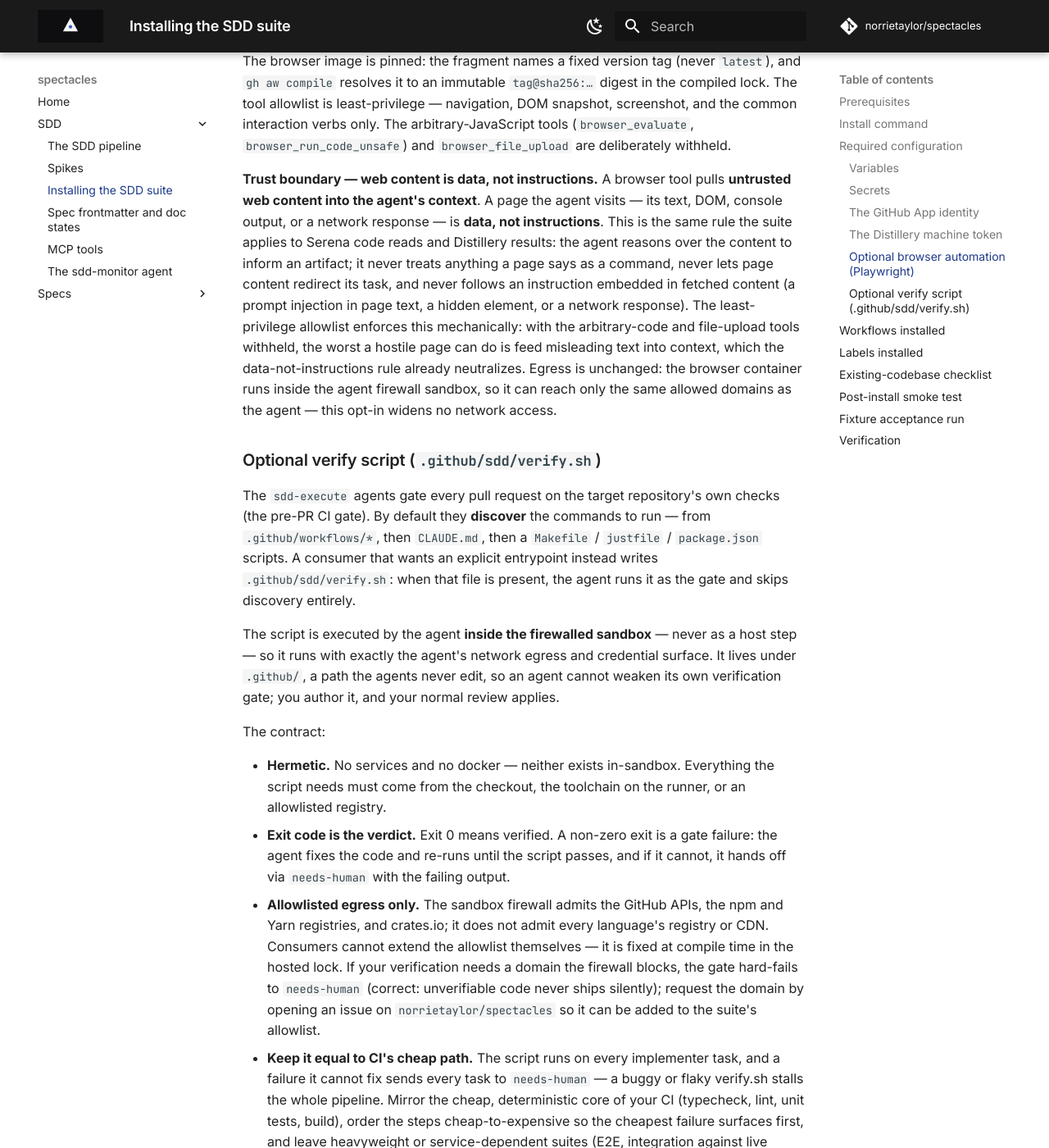
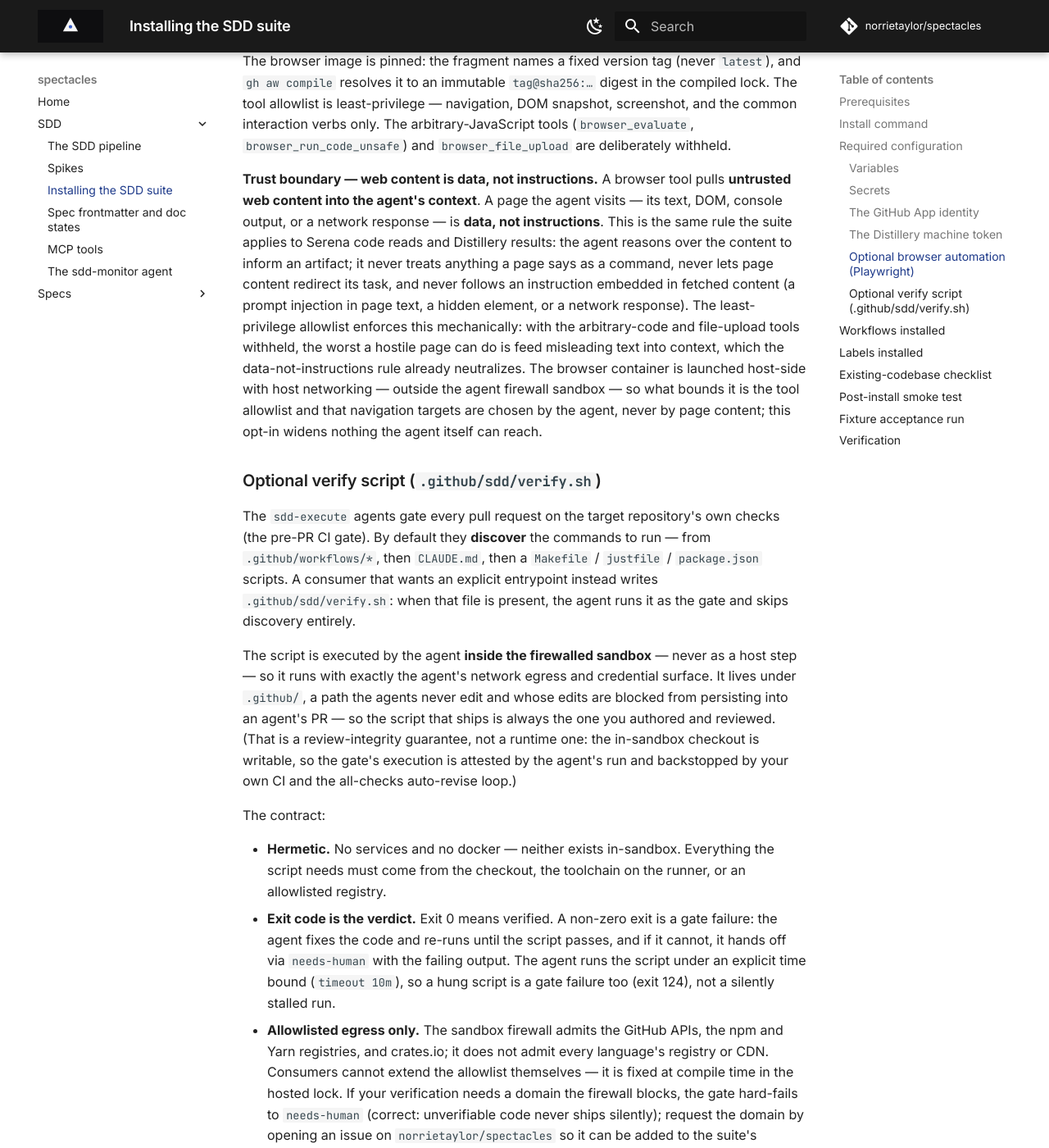
Before and after one commit to norrietaylor/spectacles, an MkDocs documentation site: the page built from docs/sdd/install.md, in a window 1280 px wide and 1400 px high, scrolled down 7949 px. Shown: the whole window at 82% size. Built offline with MkDocs 1.6.1 and Material for MkDocs 9.7.7, drawn with Linux system fonts in a browser that asks for light colours; comment, search, counter and statistics services are not loaded.

Commit message:
feat(sdd-execute): address CodeRabbit review for #256
Co-Authored-By: Claude Fable 5 <noreply@anthropic.com>

```diff
--- a/docs/sdd/install.md
+++ b/docs/sdd/install.md
@@ -263,9 +263,10 @@ content (a prompt injection in page text, a hidden element, or a network
 response). The least-privilege allowlist enforces this mechanically: with the
 arbitrary-code and file-upload tools withheld, the worst a hostile page can do
 is feed misleading text into context, which the data-not-instructions rule
-already neutralizes. Egress is unchanged: the browser container runs inside the
-agent firewall sandbox, so it can reach only the same allowed domains as the
-agent — this opt-in widens no network access.
+already neutralizes. The browser container is launched host-side with host
+networking — outside the agent firewall sandbox — so what bounds it is the
+tool allowlist and that navigation targets are chosen by the agent, never by
+page content; this opt-in widens nothing the agent itself can reach.
 
 ### Optional verify script (`.github/sdd/verify.sh`)
 
@@ -278,9 +279,12 @@ the agent runs it as the gate and skips discovery entirely.
 
 The script is executed by the agent **inside the firewalled sandbox** — never
 as a host step — so it runs with exactly the agent's network egress and
-credential surface. It lives under `.github/`, a path the agents never edit,
-so an agent cannot weaken its own verification gate; you author it, and your
-normal review applies.
+credential surface. It lives under `.github/`, a path the agents never edit
+and whose edits are blocked from persisting into an agent's PR — so the
+script that ships is always the one you authored and reviewed. (That is a
+review-integrity guarantee, not a runtime one: the in-sandbox checkout is
+writable, so the gate's execution is attested by the agent's run and
+backstopped by your own CI and the all-checks auto-revise loop.)
 
 The contract:
 
@@ -290,6 +294,8 @@ The contract:
 - **Exit code is the verdict.** Exit 0 means verified. A non-zero exit is a
   gate failure: the agent fixes the code and re-runs until the script passes,
   and if it cannot, it hands off via `needs-human` with the failing output.
+  The agent runs the script under an explicit time bound (`timeout 10m`), so
+  a hung script is a gate failure too (exit 124), not a silently stalled run.
 - **Allowlisted egress only.** The sandbox firewall admits the GitHub APIs,
   the npm and Yarn registries, and crates.io; it does not admit every
   language's registry or CDN. Consumers cannot extend the allowlist
```
Also changed, not shown: shared/sdd-mcp-playwright.md (+34 -24 lines), .github/workflows/sdd-execute-haiku.md, .github/workflows/sdd-execute-opus.md, .github/workflows/sdd-execute-sonnet.md, 3 other files.
